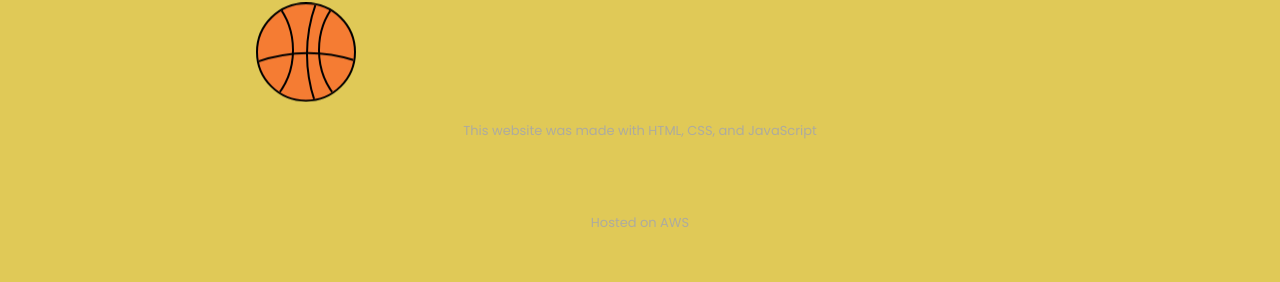
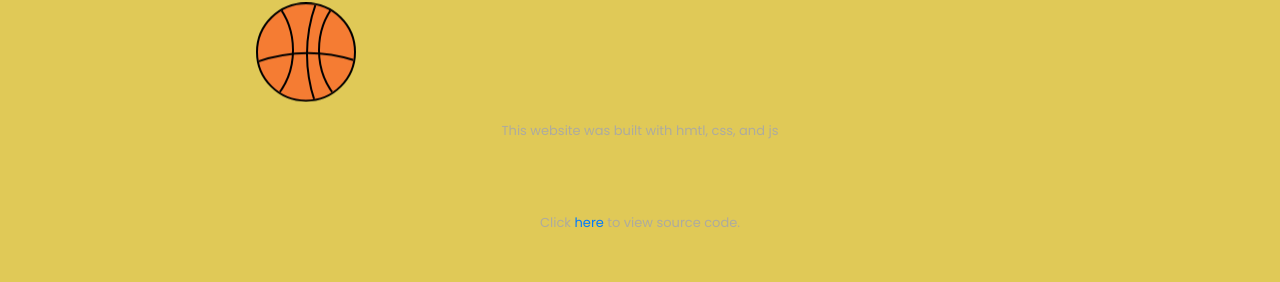
Before and after one commit to ViggyC/portfolio-website, a website: page index.html in a window 1280 px wide. Shown: the part 5854-6136 px from the top of the page. Drawn offline with nearby package versions, Linux system fonts and the light colour scheme; files that its build step writes are made by us from their sources; no server answers; files whose address does not match are found by name.

Commit message:
footer changes

```diff
--- a/index.html
+++ b/index.html
@@ -946,10 +946,10 @@
           </div>
         </div>
         <p class="footer_copy">
-          This website was made with HTML, CSS, and JavaScript
+          This website was built with hmtl, css, and js
         </p>
         <p class="footer_copy">
-          Hosted on AWS
+          Click <a href="https://github.com/ViggyC/personal-website">here</a> to view source code.
         </p>
         <p class="footer_copy">
           <i class="uil uil-copyright"></i> Vignesh Chandrasekhar. All rights
```
Also changed, not shown: README.md.
